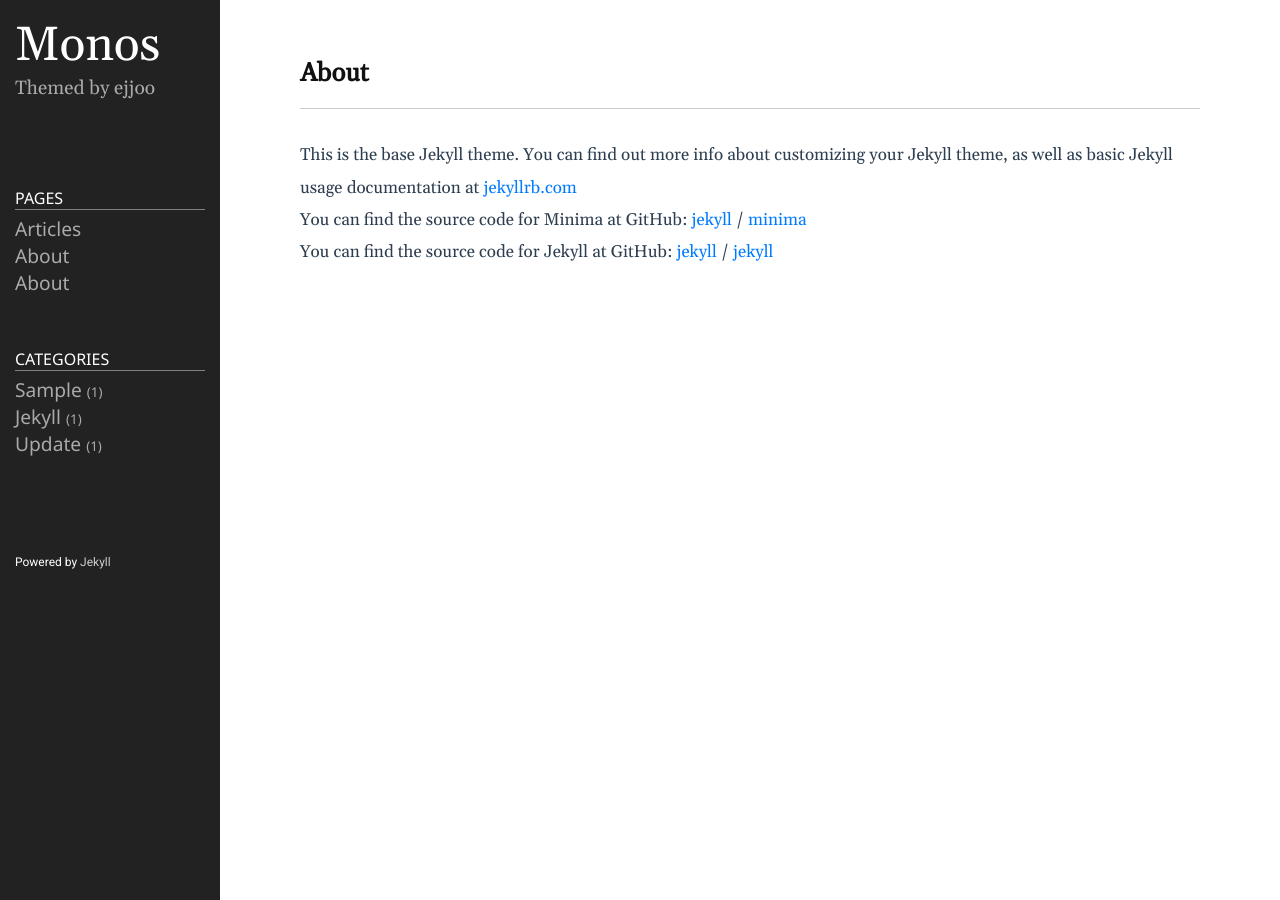
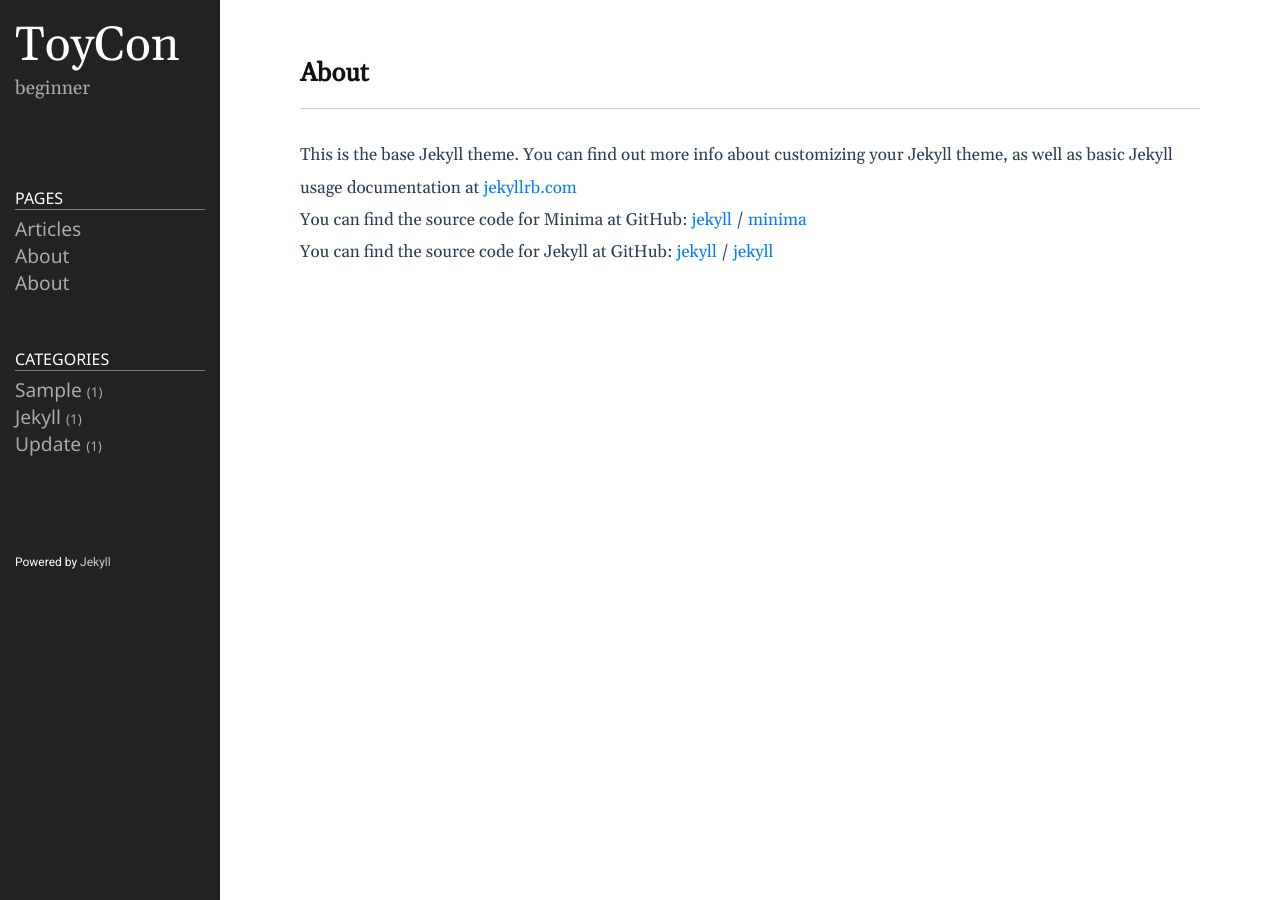
Before and after one commit to ToyCon/ToyCon.github.io, a Jekyll site: the page built from about.markdown, in a window 1280 px wide. Built offline with Jekyll 4.4.1, drawn with Linux system fonts in a browser that asks for light colours.

Commit message:
Update info

```diff
--- a/_config.yml
+++ b/_config.yml
@@ -18,13 +18,13 @@
 # You can create any custom variable you would like, and they will be accessible
 # in the templates via {{ site.myvariable }}.
 
-title: Monos
-email: ejjoo7994@gmail.com
+title: ToyCon
+email: toystosound@gmail.com
 description: >- # this means to ignore newlines until "baseurl:"
-  Themed by ejjoo
+  beginner
 # baseurl: "/" # the subpath of your site, e.g. /blog
 # url: "http://ejjoo.github.io" # the base hostname & protocol for your site, e.g. http://example.com
-github_username: ejjoo
+github_username: ToyCon
 highlighter: rouge
 svg:
   optimize: true
```
